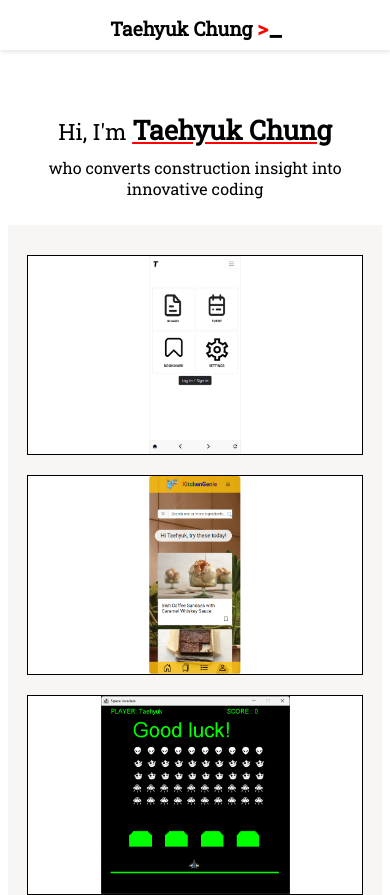
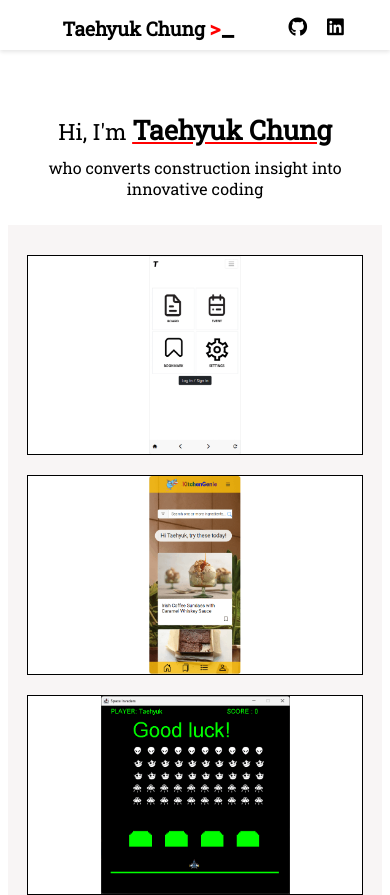
Before and after one commit to 7374179/7374179.github.io, a plain HTML site: page index.html in a window 390 px wide. Shown: the top 895 px of the page. Drawn offline with Linux system fonts and the light colour scheme.

Commit message:
modified

```diff
--- a/index.html
+++ b/index.html
@@ -19,8 +19,9 @@
             <li><a href="#tech">Skills</a></li>
             <li><a href="#awards">Awards</a></li>
             <li><a href="https://blog.naver.com/7374179" target="_blank">Blog</a></li>
-            <li><a href="https://github.com/7374179" target="_blank" class="no-link"><i class="fab fa-github"></i></a>
-            </li>
+            <li class="nav-git"><a href="https://github.com/7374179" target="_blank" class="no-link"><i class="fab fa-github"></i></a>
+            <li class="nav-in"><a href="https://www.linkedin.com/in/taehyuk-chung-952561252/" target="_blank" class="no-link"><i class="fab fa-linkedin"></i></a>
+        </li>
         </ul>
     </div>
 
@@ -249,3 +250,20 @@
 </body>
 
 </html>
+<!--
+타이틀: 여정을 통한 변화 - 건설에서 컴퓨터 과학으로의 대담한 이동
+
+서문
+10년간의 플랜트 분야 건설회사 경력을 통해, 저는 리스크 관리와 현장 경험을 균형 있게 쌓아왔습니다. 이 여정은 저에게 다양한 기술과 리더십을 연마할 수 있는 기회를 제공했습니다.
+
+1장: 리스크 관리의 세계 - 플랜트 분야에서의 전문성 쌓기
+저의 경력 중 절반은 플랜트 분야의 리스크 관리에 집중했습니다. 이 경험을 통해 복잡한 도전과 위험을 관리하는 데 필요한 능력을 개발했습니다.
+
+2장: 리더십의 발견 - 국제 건설 현장의 지휘자
+나머지 경력은 UAE, 이라크, 그리고 한국을 포함한 국제적인 현장에서 건설 매니저로서 리더십 기술을 개발하는 데 초점을 맞췄습니다. 이 경험은 다양한 문화와 환경에서 팀을 이끄는 법을 배우는 데 중요했습니다.
+
+3장: 새로운 전환점 - 컴퓨터 과학의 세계로
+이후, 저는 컴퓨터 과학이라는 새로운 영역으로 발걸음을 옮겼습니다. 두 해 동안 집중적인 학습을 통해 120학점을 취득하며 문제 해결에 대한 열정을 더욱 강화했습니다.
+
+4장: 도전의 경로 - Leetcode와 Baekjoon에서의 성취
+컴퓨터 과학 분야에서 저는 Leetcode에서 200개, Baekjoon에서 100개의 도전과제를 해결하며 문제 해결 능력을 강화했습니다. 이 경험은 저의 능력을 다져주었고, 끊임없는 학습과 성장을 추구하는 저의 여정을 증명합니다. -->
--- a/main.css
+++ b/main.css
@@ -92,7 +92,7 @@ ul {
 .nav-menu li {
   display: inline;
   margin: 10px;
-  margin-right: 0 12px;
+  /* margin-right: 0 12px; */
 }
 
 .nav-menu a:link,
@@ -100,6 +100,14 @@ ul {
   color: inherit;
   text-decoration: none;
   text-decoration: underline red;
+}
+
+.nav-menu .nav-git{
+  margin-right: 0px;
+}
+
+.nav-menu .nav-in{
+  margin-left: 0px;
 }
 
 .no-link,
@@ -421,7 +429,15 @@ a.project-content {
   background-image: url(./imgs/25212_1.gif)
 } */
 
-@media all and (max-width: 910px) {
+@media all and (max-width: 923px) {
+
+  .nav {
+    /* display: grid;
+    grid-template-columns: auto; */
+    align-items: center;
+    font-size: 1em;
+    justify-content: center;
+  }
 
   .nav-name {
     transform: translate(calc(50% - 120px));
@@ -429,7 +445,16 @@ a.project-content {
   }
 
   .nav-menu {
-    display: none
+    display: block;
+  }
+
+  .nav-menu li {
+    display: none;
+  }
+
+  .nav-menu .nav-git,
+  .nav-menu .nav-in {
+    display: inline-block;
   }
 
   .article {
@@ -442,8 +467,8 @@ a.project-content {
 
 @media all and (max-width: 660px) {
   .nav {
-    display: grid;
-    grid-template-columns: auto;
+    /* display: grid;
+    grid-template-columns: auto; */
     align-items: center;
     font-size: 1em;
     justify-content: center;
```
